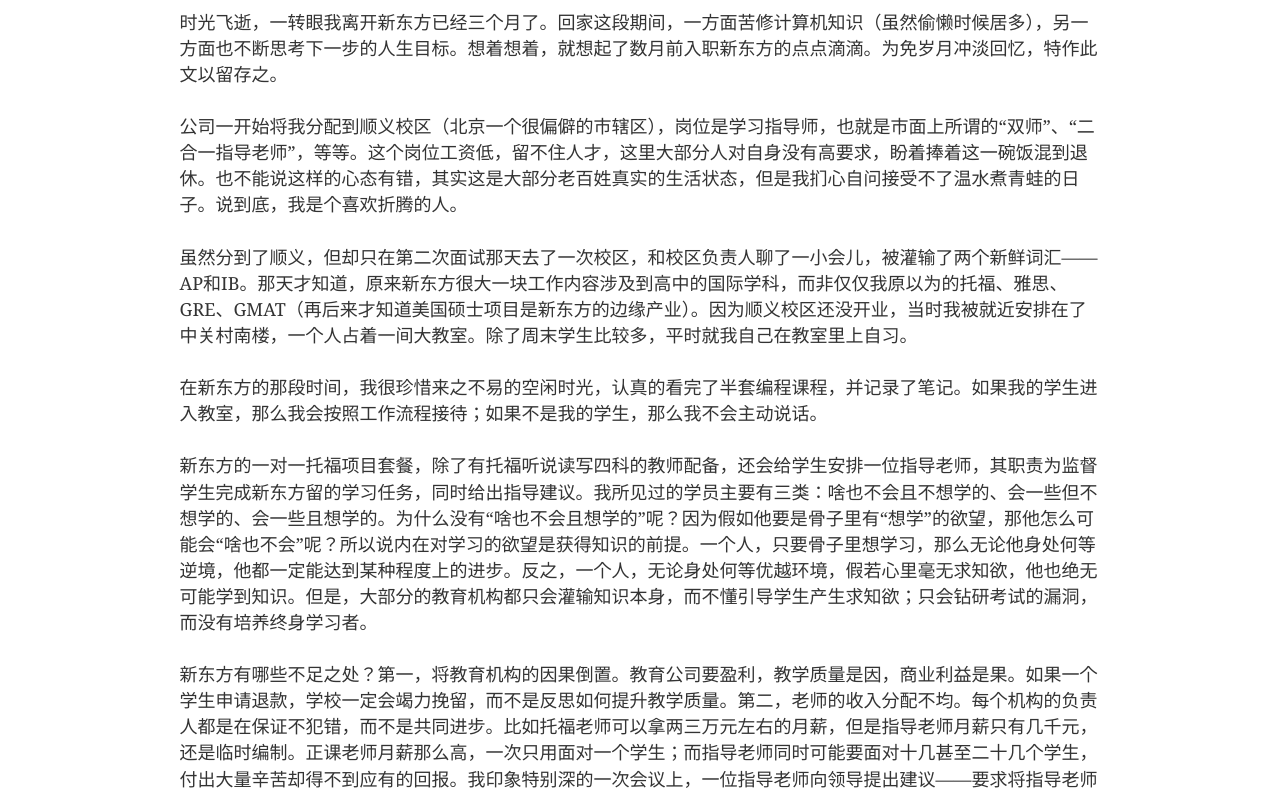
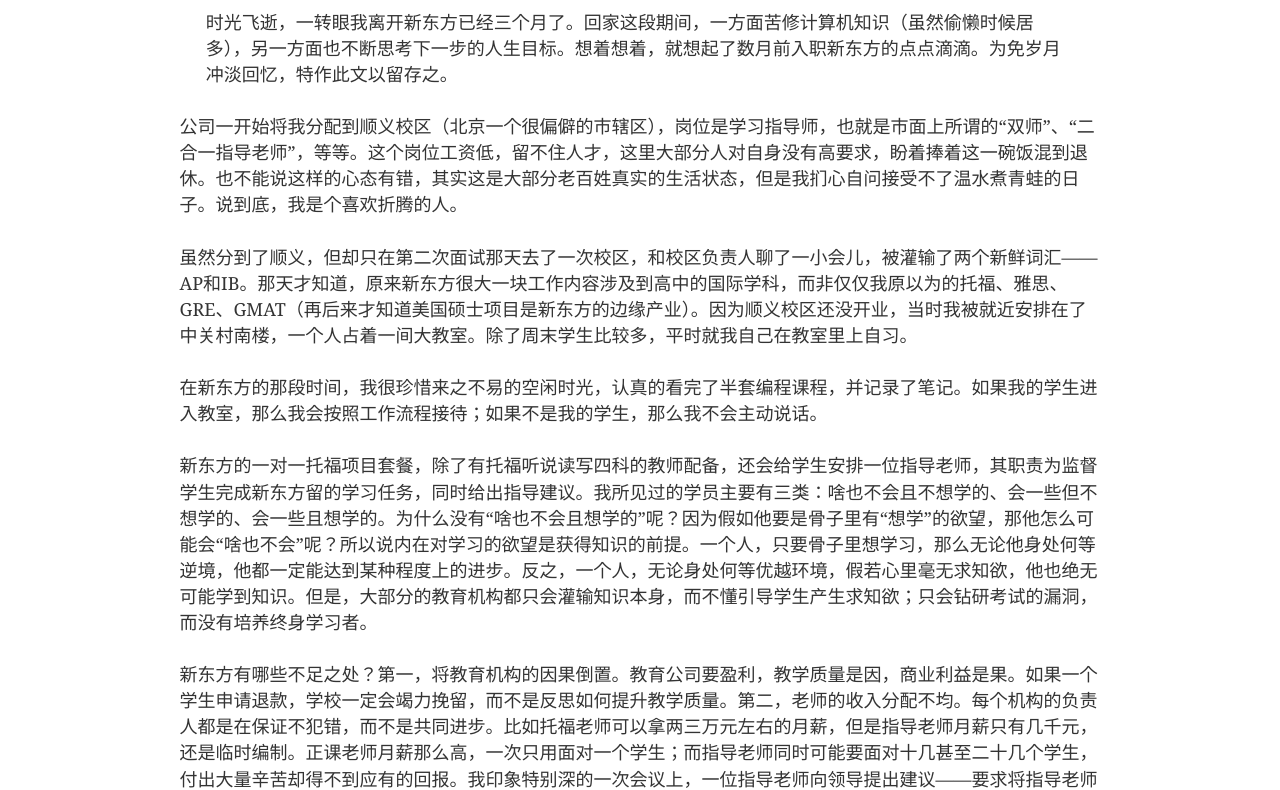
Before and after one commit to mrcongliu/gatsby-blog, a Gatsby site: page /dairy-0401/ in a window 1280 px wide. Shown: the part 132-922 px from the top of the page. Built offline with nearby package versions, Linux system fonts and the light colour scheme; Gatsby itself is replaced by a stand-in of ours.

Commit message:
Update dairy-0401.md

```diff
--- a/src/markdown-pages/dairy-0401.md
+++ b/src/markdown-pages/dairy-0401.md
@@ -4,7 +4,7 @@ date: '2020-04-01'
 description: 'dairy'
 ---
 
-时光飞逝，一转眼我离开新东方已经三个月了。回家这段期间，一方面苦修计算机知识（虽然偷懒时候居多），另一方面也不断思考下一步的人生目标。想着想着，就想起了数月前入职新东方的点点滴滴。为免岁月冲淡回忆，特作此文以留存之。
+> 时光飞逝，一转眼我离开新东方已经三个月了。回家这段期间，一方面苦修计算机知识（虽然偷懒时候居多），另一方面也不断思考下一步的人生目标。想着想着，就想起了数月前入职新东方的点点滴滴。为免岁月冲淡回忆，特作此文以留存之。
 
 公司一开始将我分配到顺义校区（北京一个很偏僻的市辖区），岗位是学习指导师，也就是市面上所谓的“双师”、“二合一指导老师”，等等。这个岗位工资低，留不住人才，这里大部分人对自身没有高要求，盼着捧着这一碗饭混到退休。也不能说这样的心态有错，其实这是大部分老百姓真实的生活状态，但是我扪心自问接受不了温水煮青蛙的日子。说到底，我是个喜欢折腾的人。
 
```
